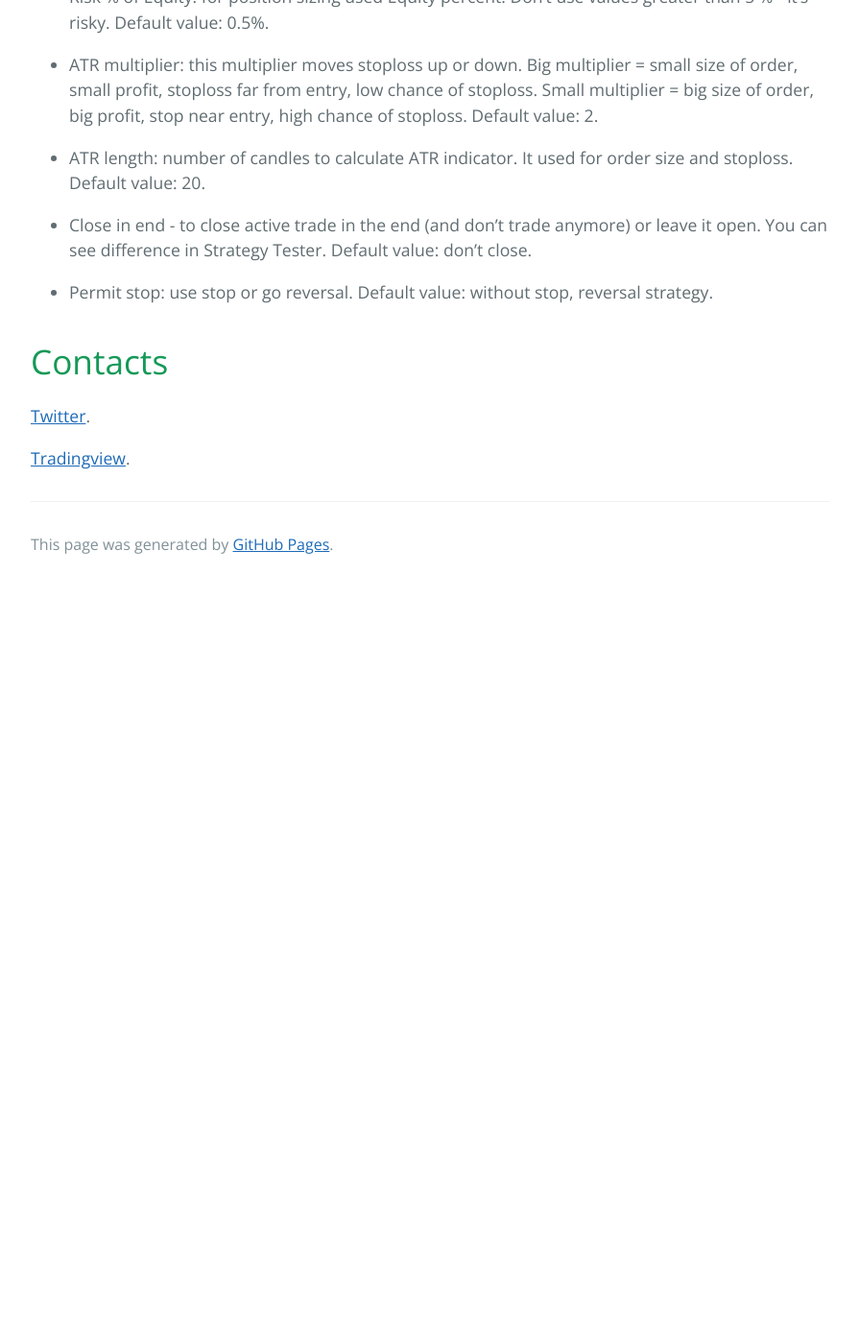
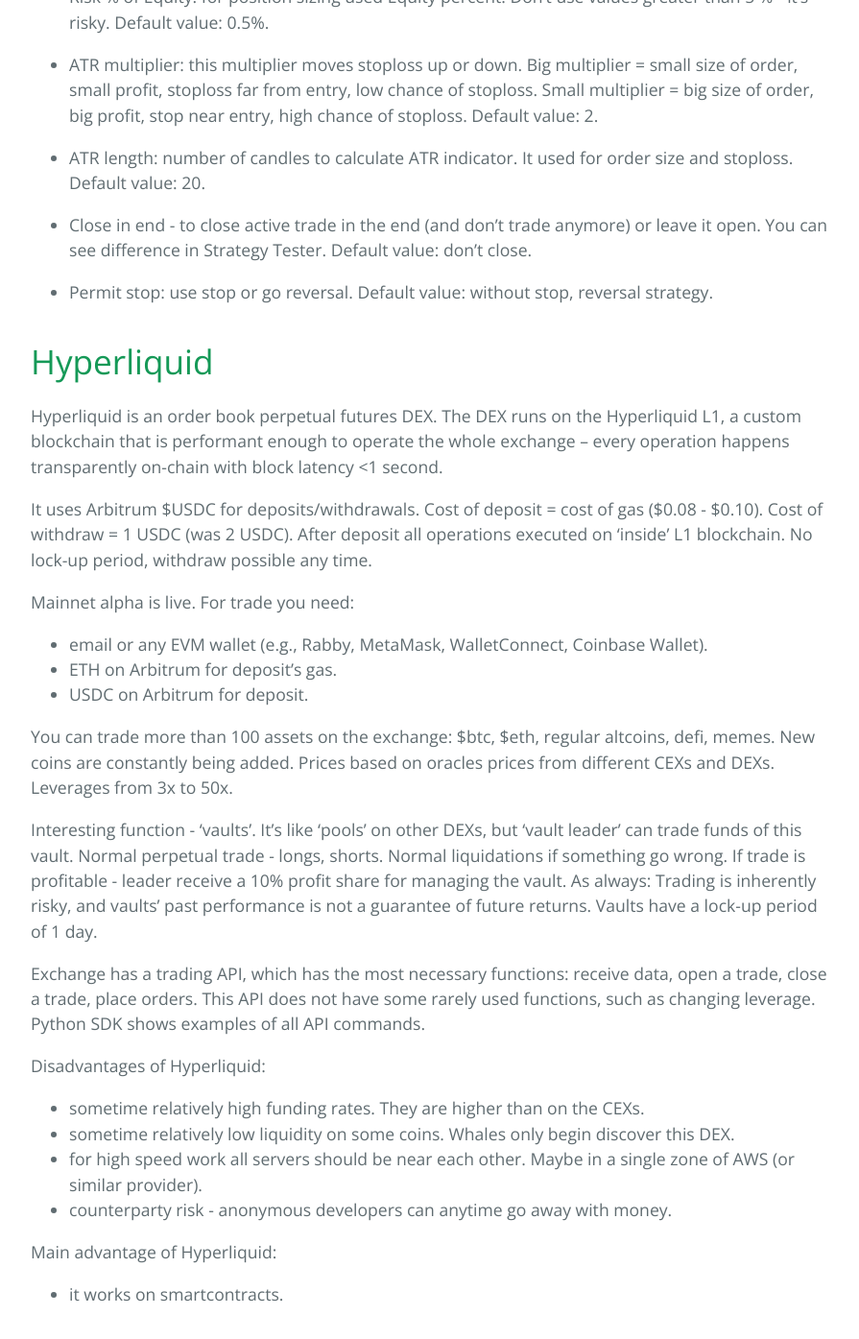
Before and after one commit to sergeyen7/sergeyen7.github.io, a Jekyll site: the page built from index.md, in a window 1280 px wide and 1400 px high, scrolled down 4489 px. Shown: the top 1395 px of the window at 96% size, without its empty margins (192-1087 px from the left). Built offline with Jekyll 4.4.1, drawn with Linux system fonts in a browser that asks for light colours; before the commit the page ends 5100 px from its top, so only the background shows below that.

Commit message:
Update index.md

```diff
--- a/index.md
+++ b/index.md
@@ -136,6 +136,32 @@ Inputs (Settings):
 
 * Permit stop: use stop or go reversal. Default value: without stop, reversal strategy.
 
+# Hyperliquid
+
+Hyperliquid is an order book perpetual futures DEX. The DEX runs on the Hyperliquid L1, a custom blockchain that is performant enough to operate the whole exchange – every operation happens transparently on-chain with block latency <1 second.
+
+It uses Arbitrum $USDC for deposits/withdrawals. Cost of deposit = cost of gas ($0.08 - $0.10). Cost of withdraw = 1 USDC (was 2 USDC). After deposit all operations executed on 'inside' L1 blockchain. No lock-up period, withdraw possible any time.
+
+Mainnet alpha is live. For trade you need:
+* email or any EVM wallet (e.g., Rabby, MetaMask, WalletConnect, Coinbase Wallet).
+* ETH on Arbitrum for deposit's gas.
+* USDC on Arbitrum for deposit.
+
+You can trade more than 100 assets on the exchange: $btc, $eth, regular altcoins, defi, memes. New coins are constantly being added. Prices based on oracles prices from different CEXs and DEXs. Leverages from 3x to 50x.
+
+Interesting function - 'vaults'. It's like 'pools' on other DEXs, but 'vault leader' can trade funds of this vault. Normal perpetual trade - longs, shorts. Normal liquidations if something go wrong. If trade is profitable - leader receive a 10% profit share for managing the vault. As always: Trading is inherently risky, and vaults’ past performance is not a guarantee of future returns. Vaults have a lock-up period of 1 day.
+
+Exchange has a trading API, which has the most necessary functions: receive data, open a trade, close a trade, place orders. This API does not have some rarely used functions, such as changing leverage. Python SDK shows examples of all API commands.
+
+Disadvantages of Hyperliquid:
+* sometime relatively high funding rates. They are higher than on the CEXs.
+* sometime relatively low liquidity on some coins. Whales only begin discover this DEX.
+* for high speed work all servers should be near each other. Maybe in a single zone of AWS (or similar provider).
+* counterparty risk - anonymous developers can anytime go away with money.
+
+Main advantage of Hyperliquid:
+* it works on smartcontracts.
+
 # Contacts
 
 [Twitter](https://twitter.com/sergeyen777).
```
